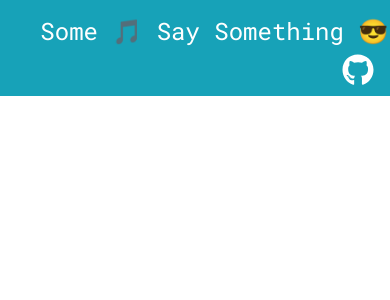
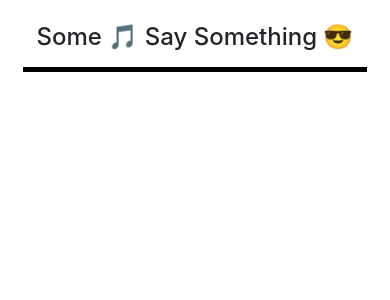
Before and after one commit to malditagaseosa/some-notes-say-something, a Vue app: page / in a window 390 px wide. Shown: the top 300 px of the page. Built offline with nearby package versions, Linux system fonts and the light colour scheme.

Commit message:
remove the navbar and create a header

```diff
--- a/src/App.vue
+++ b/src/App.vue
@@ -1,16 +1,17 @@
 <template>
   <div id="app">
-    <navbar v-bind:title="title" v-bind:repository="repository"></navbar>
+    <app-header v-bind:title="title" v-bind:repository="repository"></app-header>
+    <main></main>
   </div>
 </template>
 
 <script>
-import navbar from "./components/Navbar.vue";
+import AppHeader from "./components/Header.vue";
 
 export default {
   name: "app",
   components: {
-    navbar
+    "app-header": AppHeader
   },
   data() {
     return {
--- /dev/null
+++ b/src/components/Header.vue
@@ -0,0 +1,55 @@
+<template>
+  <header>
+    <h1 class="title text-center">{{ title }}</h1>
+    <hr size="30">
+  </header>
+</template>
+<script>
+export default {
+  name: "navbar",
+  props: {
+    title: String,
+    repository: String
+  }
+};
+</script>
+<style>
+@import url("https://fonts.googleapis.com/css?family=Roboto+Mono");
+
+header {
+  margin-left: 2%;
+  margin-right: 2%;
+  margin-top: 5%;
+}
+
+header > hr {
+  margin-top: 3%;
+  margin-left: 20%;
+  margin-right: 20%;
+  border: none;
+  height: 5px;
+  background-color: black;
+}
+
+#title {
+  font-family: "Roboto Mono", "medium";
+}
+
+@media only screen and (max-width: 768px) {
+  header {
+    margin-top: 6%;
+    margin-left: 1%;
+    margin-right: 1%;
+  }
+
+  header > hr {
+    margin-top: 4%;
+    margin-left: 5%;
+    margin-right: 5%;
+  }
+
+  header > h1 {
+    font-size: 1.5em;
+  }
+}
+</style>
--- a/src/components/Navbar.vue
+++ /dev/null
@@ -1,31 +0,0 @@
-<template>
-  <b-navbar toggleable="md" type="dark" variant="info">
-    <b-navbar-brand href="#">
-      <!--font-awesome-icon :icon="['fas', 'mouse-pointer']" size="1x" :style="{ color: 'white'}"/-->
-      <span id="title">{{title}}</span>
-    </b-navbar-brand>
-    <b-navbar-nav class="ml-auto">
-      <a v-bind:href="repository" target="_blank" rel="noopener noreferrer">
-        <font-awesome-icon :icon="['fab', 'github']" size="2x" :style="{ color: 'white' }"/>
-      </a>
-    </b-navbar-nav>
-  </b-navbar>
-</template>
-<script>
-export default {
-  name: "navbar",
-  props: {
-    title: String,
-    repository: String
-  }
-};
-</script>
-<style>
-@import url("https://fonts.googleapis.com/css?family=Roboto+Mono");
-
-#title {
-  font-family: "Roboto Mono", "medium";
-  font-size: 120%;
-  margin-left: 7%;
-}
-</style>
```
